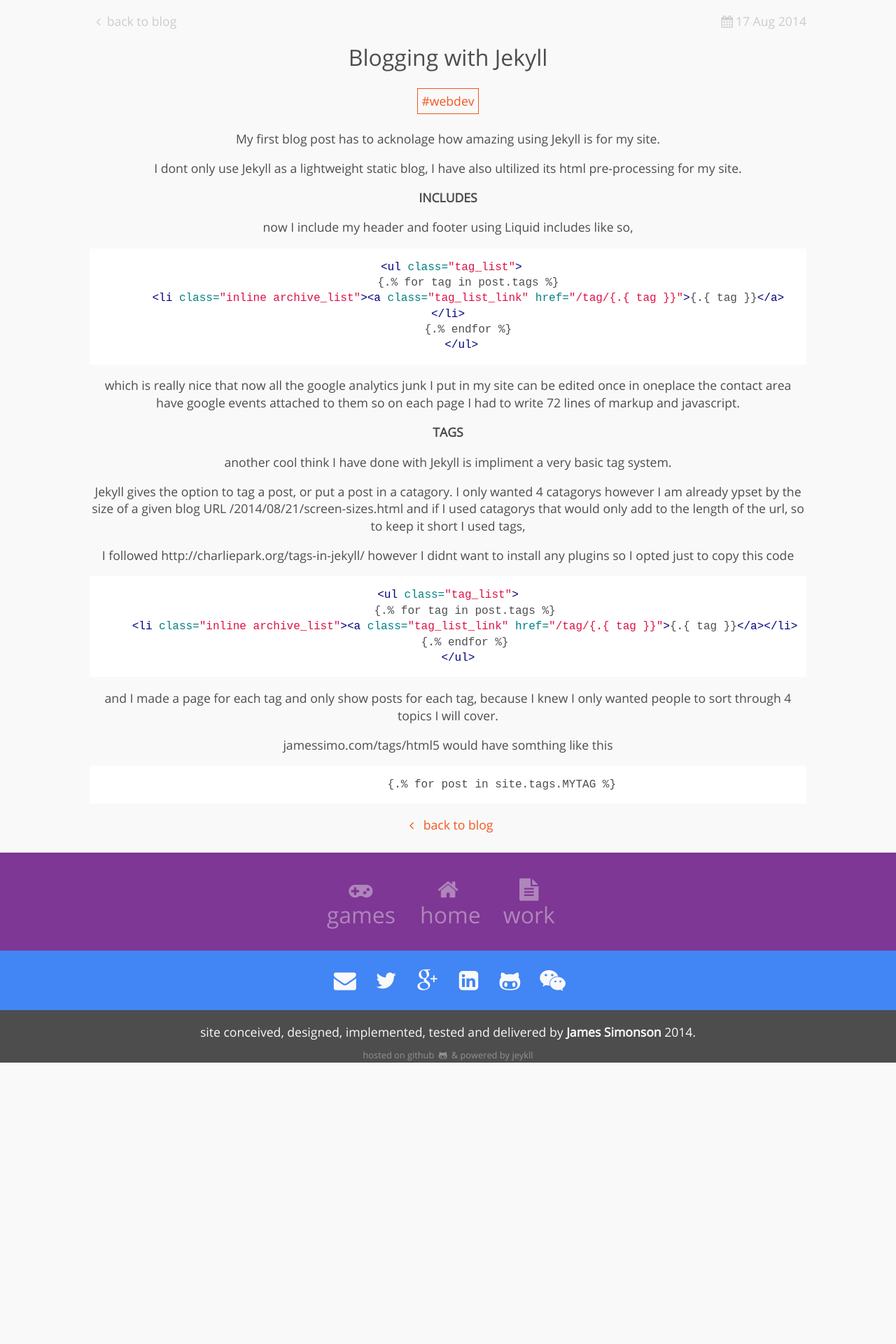
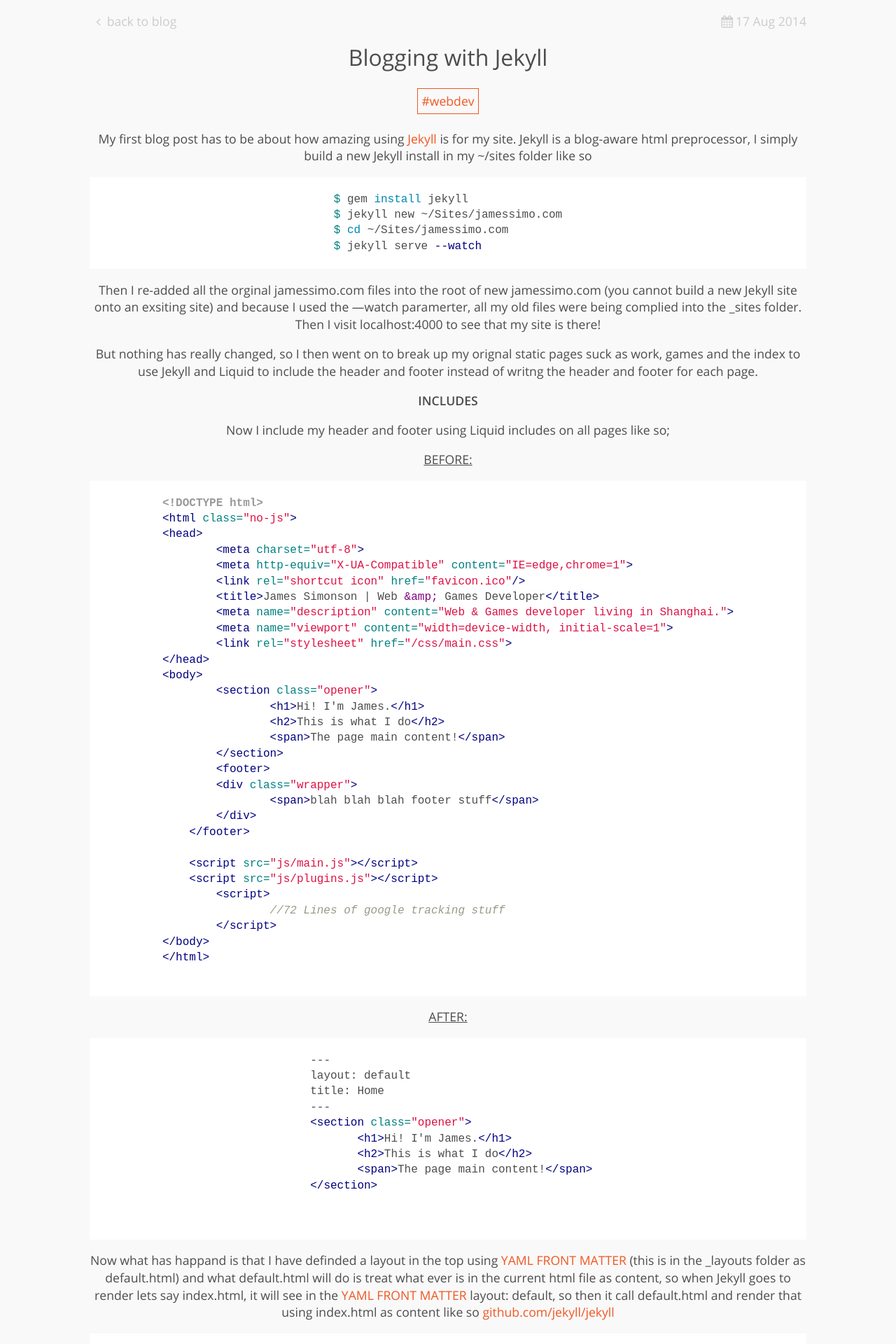
Before and after one commit to jamessimo/jamessimo.github.io, a Jekyll site: the page built from _posts/2014-08-17-jekyll.markdown, in a window 1280 px wide. Shown: the top 1920 px of the page at 70% size. Built offline with Jekyll 4.4.1, drawn with Linux system fonts in a browser that asks for light colours; before the commit the page ends 1518 px from its top, so only the background shows below that; some of the changed text lies outside the part shown.

Commit message:
Better looking articles

```diff
--- a/_config.yml
+++ b/_config.yml
@@ -14,3 +14,8 @@
 markdown: kramdown
 include:
 - .htaccess
+
+#permalink: pretty
+
+#kramdown:
+ # input: GFM
--- a/_includes/footer.html
+++ b/_includes/footer.html
@@ -1,3 +1,4 @@
+
 	<section class="contact">
 		<article>
 			<a id="email" title="email" href="mailto:jamessimo@outlook.com?subject=Hi James!" class="icon-mail-alt"></a>
--- a/_posts/2014-08-17-jekyll.markdown
+++ b/_posts/2014-08-17-jekyll.markdown
@@ -5,40 +5,150 @@
 tags:
 - webdev
 
+
 ---
 
-My first blog post has to acknolage how amazing using Jekyll is for my site.
+My first blog post has to be about how amazing using [Jekyll] is for my site.
+Jekyll is a blog-aware html preprocessor, I simply build a new Jekyll install in my ~/sites folder like so
 
-I dont only use Jekyll as a lightweight static blog, I have also ultilized its html pre-processing for my site.
+{% highlight Bash shell scripts %}
+$ gem install jekyll
+$ jekyll new ~/Sites/jamessimo.com
+$ cd ~/Sites/jamessimo.com
+$ jekyll serve --watch
+{% endhighlight %}
+
+Then I re-added all the orginal jamessimo.com files into the root of new jamessimo.com (you cannot build a new Jekyll site onto an exsiting site) and because I used the ---watch paramerter, all my old files were being complied into the &#95;sites folder.
+Then I visit localhost:4000 to see that my site is there!
+
+But nothing has really changed, so I then went on to break up my orignal static pages suck as work, games and the index to use Jekyll and Liquid to include the header and footer instead of writng the header and footer for each page.
+
 
 **INCLUDES**
 
- now I include my header and footer using Liquid includes like so,
+Now I include my header and footer using Liquid includes on all pages like so;
+
+<u>BEFORE:</u>
+
+{% highlight html %}
+
+<!DOCTYPE html>
+<html class="no-js">
+<head>
+	<meta charset="utf-8">
+	<meta http-equiv="X-UA-Compatible" content="IE=edge,chrome=1">
+	<link rel="shortcut icon" href="favicon.ico"/>
+	<title>James Simonson | Web &amp; Games Developer</title>
+	<meta name="description" content="Web & Games developer living in Shanghai.">
+	<meta name="viewport" content="width=device-width, initial-scale=1">
+	<link rel="stylesheet" href="/css/main.css">
+</head>
+<body>
+	<section class="opener">
+		<h1>Hi! I'm James.</h1>
+		<h2>This is what I do</h2>
+		<span>The page main content!</span>
+	</section>
+	<footer>
+    	<div class="wrapper">
+    		<span>blah blah blah footer stuff</span>
+       	</div>
+    </footer>
+
+    <script src="js/main.js"></script>
+    <script src="js/plugins.js"></script>
+	<script>
+		//72 Lines of google tracking stuff
+	</script>
+</body>
+</html>
+
+{% endhighlight %}
+
+<u>AFTER:</u>
 
  {% highlight html %}
- <ul class="tag_list">
-      {.% for tag in post.tags %}
-      <li class="inline archive_list"><a class="tag_list_link" href="/tag/{.{ tag }}">{.{ tag }}</a></li>
-      {.% endfor %}
-    </ul>
+ ---
+ layout: default
+ title: Home
+ ---
+ <section class="opener">
+ 	<h1>Hi! I'm James.</h1>
+ 	<h2>This is what I do</h2>
+ 	<span>The page main content!</span>
+ </section>
+
+ {% endhighlight %}
+
+ Now what has happand is that I have definded a layout in the top using [YAML FRONT MATTER] (this is in the  &#95;layouts folder as default.html) and what default.html will do is treat what ever is in the current html file as content, so when Jekyll goes to render lets say index.html, it will see in the [YAML FRONT MATTER] layout: default, so then it call default.html and render that using index.html as content like so  [github.com/jekyll/jekyll](https://github.com/jekyll/jekyll)
+
+{% highlight html %}
+
+{.% include header.html %}
+{.{ content }}
+{.% include footer.html %}
+
 {% endhighlight %}
 
-  which is really nice that now all the google analytics junk I put in my site can be edited once in oneplace the contact area have google events attached to them so on each page I had to write 72 lines of markup and javascript.
+  Which is really nice that now all the google analytics junk I put in my site can be edited once along with all the contact area have google events attached to them so on each page I had to write 72 lines of markup and javascript. I orgianlly started with PHP and the one thing I say I can defantly miss from PHP is the use of Includes.
+
+**BLOG**
+
+After I have re-formatted all the old pages now include the header and footer info, I then had to make a new blog page! So in my root I simply added a blog.html page and added the following HTML/LIQUID
+
+{% highlight html %}
+---
+layout: default
+title: blog
+---
+<section class="blog">
+	<h1>The Blog</h1>
+	<article>
+		<ul class="posts">
+		{.% for post in site.posts %}
+		<li class="post">
+			<span class="date">{.{ post.date | date_to_string }}</span>
+			<h2> <a href="{.{ post.url }}">{.{ post.title }}</a></h2>
+			<span>{.{ post.content | truncatewords:146 }}</span>
+			<p><a href="{.{ post.url }}">read more</a></p>
+		</li>
+		{.% endfor %}
+		</ul>
+	</article>
+</section>
+
+{% endhighlight %}
+
+Now what happens is that what ever markdown files are in the &#95;posts folder, ill be grabbed one by one, being formatted in the post.html inside the &#95;layouts like so;
+
+{% highlight html %}
+---
+layout: default
+---
+<article class="single-post">
+<h1>{.{ page.title }}</h1>
+{.{ content }}
+</article>
+
+{% endhighlight %}
 
 **TAGS**
 
-another cool think I have done with Jekyll is impliment a very basic tag system.
+Another cool thing I have done with Jekyll is impliment a very basic tag system.
 
-Jekyll gives the option to tag a post, or put a post in a catagory. I only wanted 4 catagorys however I am already ypset by the size of a given blog URL /2014/08/21/screen-sizes.html and if I used catagorys that would only add to the length of the url, so to keep it short I used tags,
+Jekyll gives the option to tag a post, or put a post in a catagory. I only wanted 4 catagorys however I am already upset by the size of a given blog URL /2014/08/21/screen-sizes.html and if I used catagorys that would only add to the length of the url, so to keep it short I used tags.
+(it is possible to change the permalink of a given post to make URLs shorter, however this has some issues http://jekyllrb.com/docs/permalinks/)
 
 I followed http://charliepark.org/tags-in-jekyll/ however I didnt want to install any plugins so I opted just to copy this code
 
- {% highlight html %}
+{% highlight html %}
 <ul class="tag_list">
-     {.% for tag in post.tags %}
-     <li class="inline archive_list"><a class="tag_list_link" href="/tag/{.{ tag }}">{.{ tag }}</a></li>
-     {.% endfor %}
-   </ul>
+{.% for tag in post.tags %}
+	<li class="inline archive_list">
+		<a class="tag_list_link" href="/tag/{.{ tag }}">{.{ tag }}</a>
+	</li>
+{.% endfor %}
+</ul>
 {% endhighlight %}
 
 and I made a page for each tag and only show posts for each tag, because I knew I only wanted people to sort through 4 topics I will cover.
@@ -49,7 +159,13 @@
 		{.% for post in site.tags.MYTAG %}
 {% endhighlight %}
 
+**WRTITNG**
+
+So now that my blog is set up I have to write. Jekyll out the box renders markdown using http://kramdown.gettalong.org/ , if you are a github user and used to GitFlavored Makrdown then in the site config settings you can simply add this #kramdown:
+ # input: GFM and then you wirte the same way yo uused to on github. I opted for kramdown syntax only because
+http://pygments.org/languages/
 
 
 [jekyll-gh]: https://github.com/mojombo/jekyll
-[jekyll]:    http://jekyllrb.com
+[Jekyll]:    http://jekyllrb.com
+[YAML FRONT MATTER]: http://jekyllrb.com/docs/frontmatter/
```
Also changed, not shown: _drafts/2014-09-03-why-i-bought-a-mim4.markdown (added, +13 -0 lines), _posts/2014-04-24-screen-sizes.markdown (+44 -30 lines), _posts/2014-08-24-life-in-china.markdown (+6 -6 lines), sass/main.scss (+16 -2 lines), css/main.css, font/OpenSans-Bold.ttf (added), font/OpenSans-Semibold.ttf (added).
